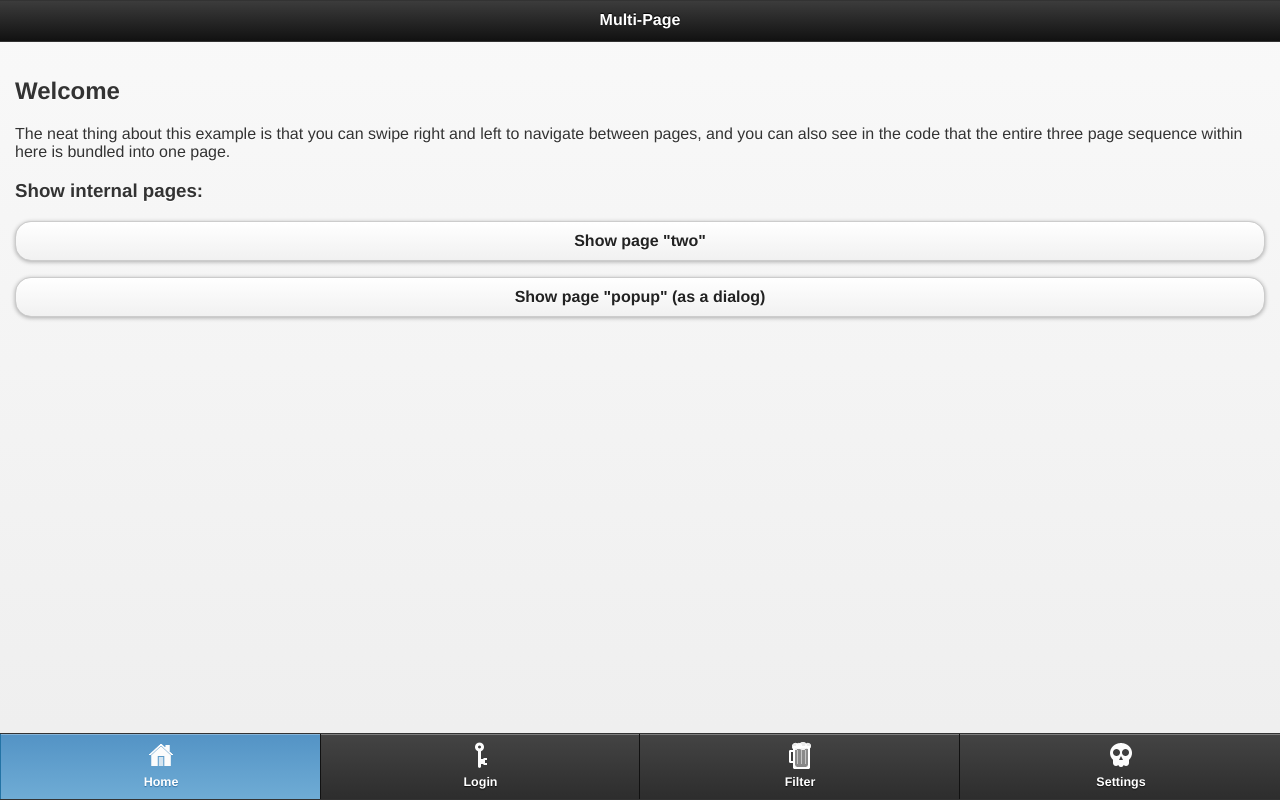
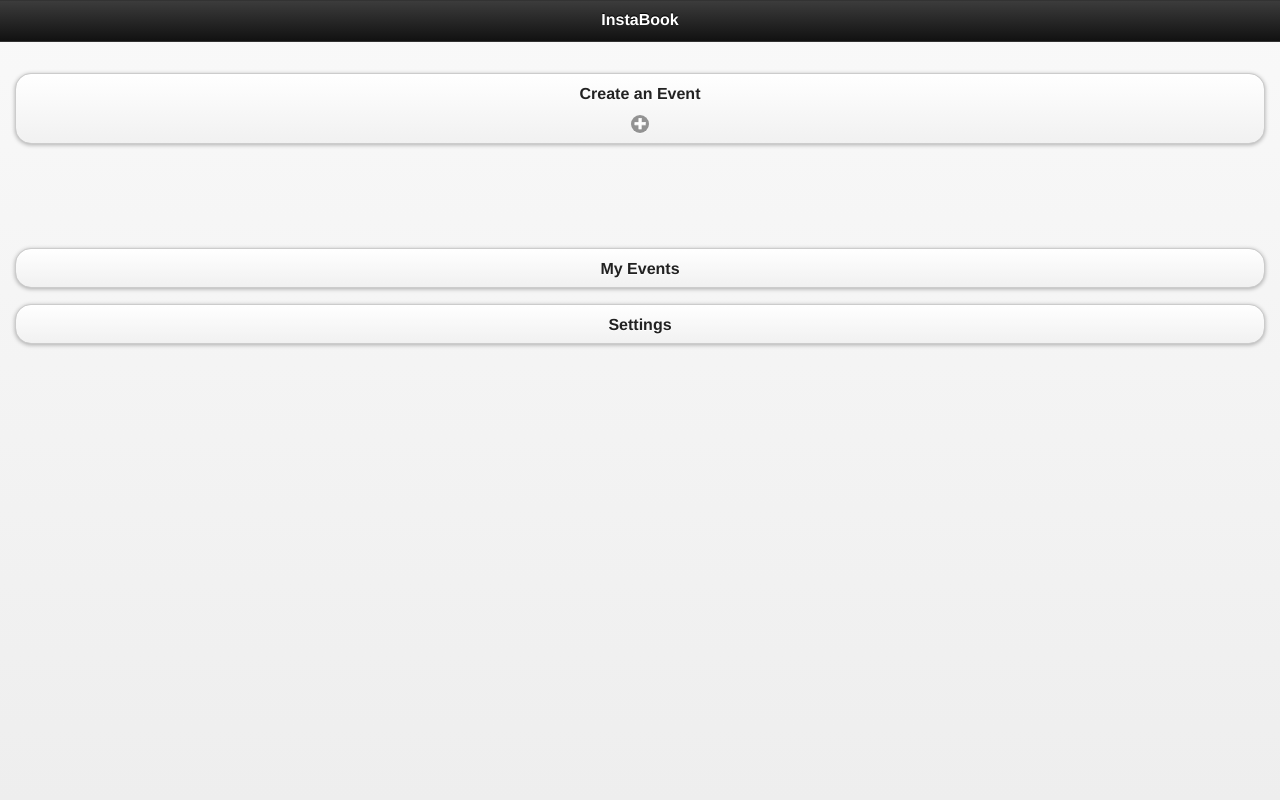
Before and after one commit to dannydiekroeger/PhotoApp, a PHP site: page / in a window 1280 px wide. Run offline with PHP 8.4, Linux system fonts and the light colour scheme.

Commit message:
set up skeleton of first screen and formatted the 'Create Event' popup

```diff
--- a/index.php
+++ b/index.php
@@ -2,7 +2,7 @@
 <html>
 
 <head>
-	<title>VoteCasterFail</title>
+	<title>InstaBook</title>
 	<meta charset="utf-8">
 	<meta name="apple-mobile-web-app-capable" content="yes">
  	<meta name="apple-mobile-web-app-status-bar-style" content="black">
@@ -12,7 +12,7 @@
 
 	<link rel="stylesheet" href="style.css" />
 	<link rel="apple-touch-icon" href="appicon.png" />
-	<link rel="apple-touch-startup-image" href="upstart.png">
+	<link rel="apple-touch-startup-image" href="startup.png">
 
 	<script src="jquery-1.8.2.min.js"></script>
 	<script src="jquery.mobile-1.2.0.js"></script>
@@ -26,29 +26,18 @@
 <div data-role="page" id="one">
 
 	<div data-role="header">
-		<h1>Multi-Page</h1>
+		<h1>InstaBook</h1>
 	</div><!-- /header -->
 
 	<div data-role="content">
-		<h2>Welcome <span id="username"></span></h2>
 
-		<p>The neat thing about this example is that you can swipe right and left to navigate between pages, and you can also see in the code that the entire three page sequence within here is bundled into one page.</p>
-
-		<h3>Show internal pages:</h3>
-		<p><a href="#two" data-role="button">Show page "two"</a></p>
-		<p><a href="#popup" data-role="button" data-rel="dialog" data-transition="pop">Show page "popup" (as a dialog)</a></p>
+		<p><a href="#popup" data-role="button" data-icon="plus" data-iconpos="bottom" button-color="red">Create an Event</a></p>
+		<br/><br/><br/><br/>
+		<p><a href="#two" data-role="button">My Events</a></p>
+		<p><a href="#settings" data-role="button">Settings</a></p>
+<!--		<p><a href="#popup" data-role="button" data-rel="dialog" data-transition="pop">Show page "popup" (as a dialog)</a></p>
 	</div><!-- /content -->
 
-	<div data-role="footer" data-id="samebar" class="nav-glyphish-example" data-position="fixed" data-tap-toggle="false">
-		<div data-role="navbar" class="nav-glyphish-example" data-grid="c">
-			<ul>
-				<li><a href="index.php" id="home" data-icon="custom" class="ui-btn-active">Home</a></li>
-				<li><a href="login.php" id="key" data-icon="custom">Login</a></li>
-				<li><a href="filter.php" id="beer" data-icon="custom">Filter</a></li>
-				<li><a href="#" id="skull" data-icon="custom">Settings</a></li>
-			</ul>
-		</div>
-	</div>
 </div>
 
 </div><!-- /page one -->
@@ -69,17 +58,6 @@
 
 	</div><!-- /content -->
 
-	<div data-role="footer" data-id="samebar" class="nav-glyphish-example" data-position="fixed" data-tap-toggle="false">
-		<div data-role="navbar" class="nav-glyphish-example" data-grid="c">
-
-		<ul>
-			<li><a href="index.php" id="home" data-icon="custom">Home</a></li>
-			<li><a href="login.php" id="key" data-icon="custom" class="ui-btn-active">Login</a></li>
-			<li><a href="filter.php" id="beer" data-icon="custom">Filter</a></li>
-			<li><a href="#" id="skull" data-icon="custom">Settings</a></li>
-		</ul>
-		</div>
-	</div>
 </div>
 </div><!-- /page two -->
 
@@ -92,21 +70,17 @@
 	</div><!-- /header -->
 
 	<div data-role="content" data-theme="d">
-		<h2>Popup</h2>
-		<p>I have an id of "popup" on my page container and only look like a dialog because the link to me had a <code>data-rel="dialog"</code> attribute which gives me this inset look and a <code>data-transition="pop"</code> attribute to change the transition to pop. Without this, I'd be styled as a normal page.</p>
-		<p><a href="#one" data-rel="back" data-role="button" data-inline="true" data-icon="back">Back to page "one"</a></p>
+		<h2>Create an Event</h2>
+		<form action="enter.php" method="post">
+			<label for="foo">Event Name:</label>
+			<input type="text" name="username" id="foo">
+			<label for="bar">Add Friend:</label>
+			<input type="text" name="friend" id="bar">
+	        <input type="submit" value="Create Event">
+			</form>
+		<p><a href="#one" data-role="button" data-icon="minus">Cancel</a></p>
 	</div><!-- /content -->
 
-	<div data-role="footer" data-id="samebar" class="nav-glyphish-example" data-position="fixed" data-tap-toggle="false">
-		<div data-role="navbar" class="nav-glyphish-example" data-grid="c">
-		<ul>
-			<li><a href="index.php" id="home" data-icon="custom">Home</a></li>
-			<li><a href="login.php" id="key" data-icon="custom">Login</a></li>
-			<li><a href="filter.php" id="beer" data-icon="custom" class="ui-btn-active">Filter</a></li>
-			<li><a href="#" id="skull" data-icon="custom">Settings</a></li>
-		</ul>
-		</div>
-	</div>
 </div>
 </div><!-- /page popup -->
 
```
Also changed, not shown: login.php (+7 -11 lines).
